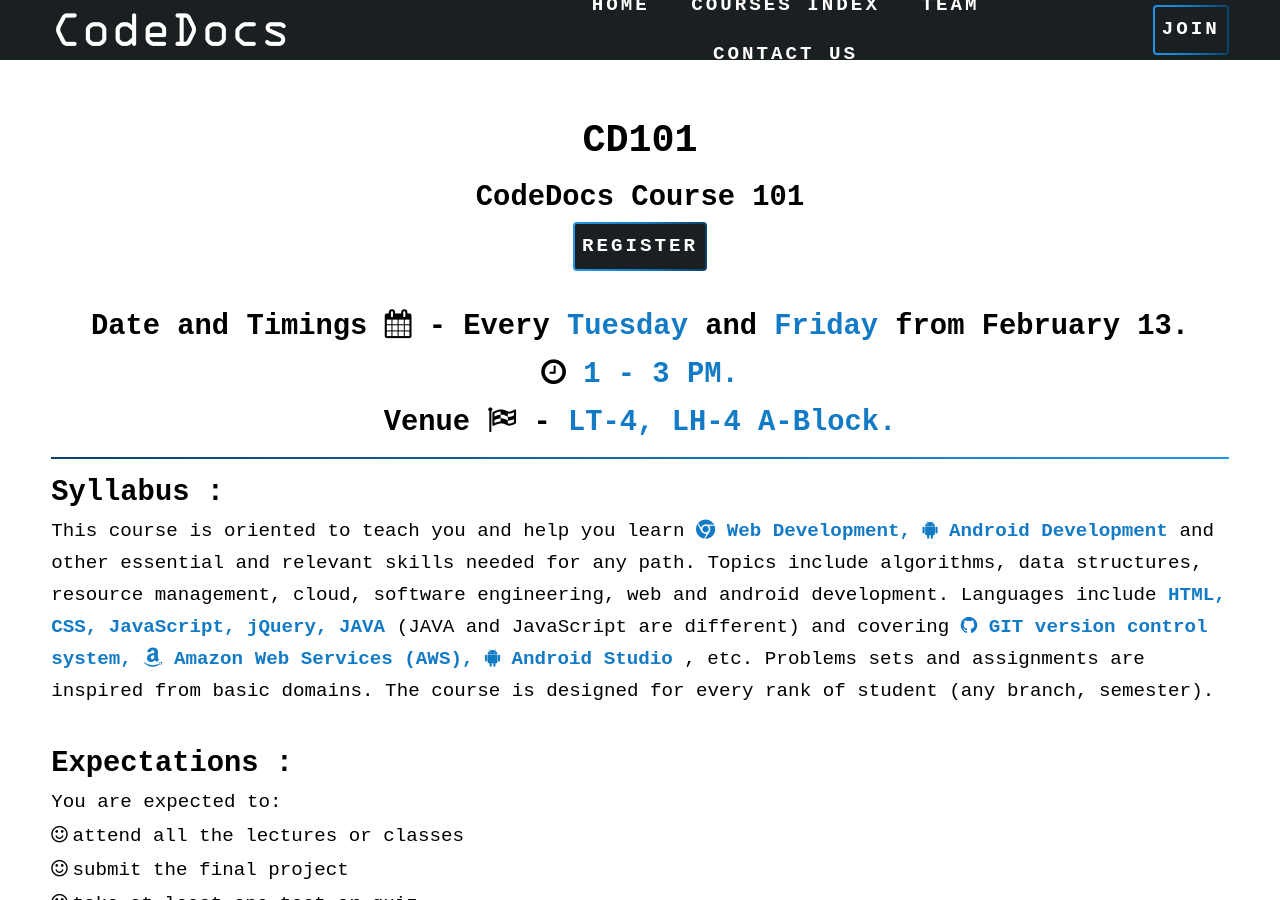
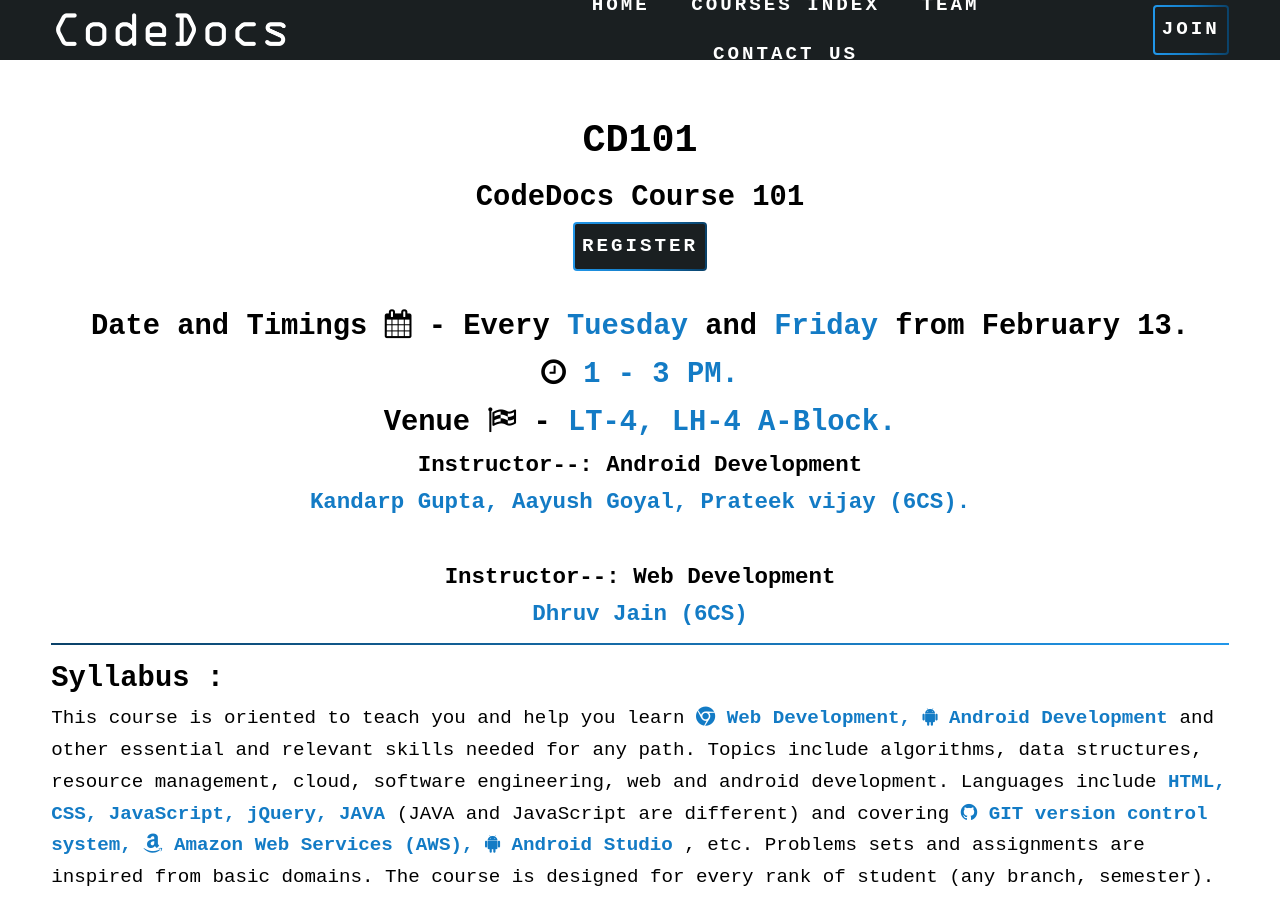
Before and after one commit to CodeDocsJECRC/codedocsjecrc.github.io, a Jekyll site: the page built from CD101/index.html, in a window 1280 px wide and 900 px high. Built offline with Jekyll 4.4.1, drawn with Linux system fonts in a browser that asks for light colours; nearby versions of some CDN libraries; some web fonts are replaced.

Commit message:
Update Instructor

```diff
--- a/CD101/index.html
+++ b/CD101/index.html
@@ -22,6 +22,11 @@ id: CD101
   <h2>
     <strong>Venue <i class="fa fa-flag-checkered" aria-hidden="true"></i></strong> - <span class="highlight">LT-4, LH-4 A-Block.</span>
   </h2>
+     <h3>
+      <strong>Instructor--:  Android Development</strong><br><span class="highlight"> Kandarp Gupta, Aayush Goyal, Prateek vijay (6CS).</span><br><br>
+      <strong>Instructor--: Web Development</strong><br><span class="highlight"> Dhruv Jain (6CS)</span>
+      <br>
+  </h3>
   <hr>
   <div class="syllabus" style="text-align:left">
     <h2>Syllabus :</h2>
```
